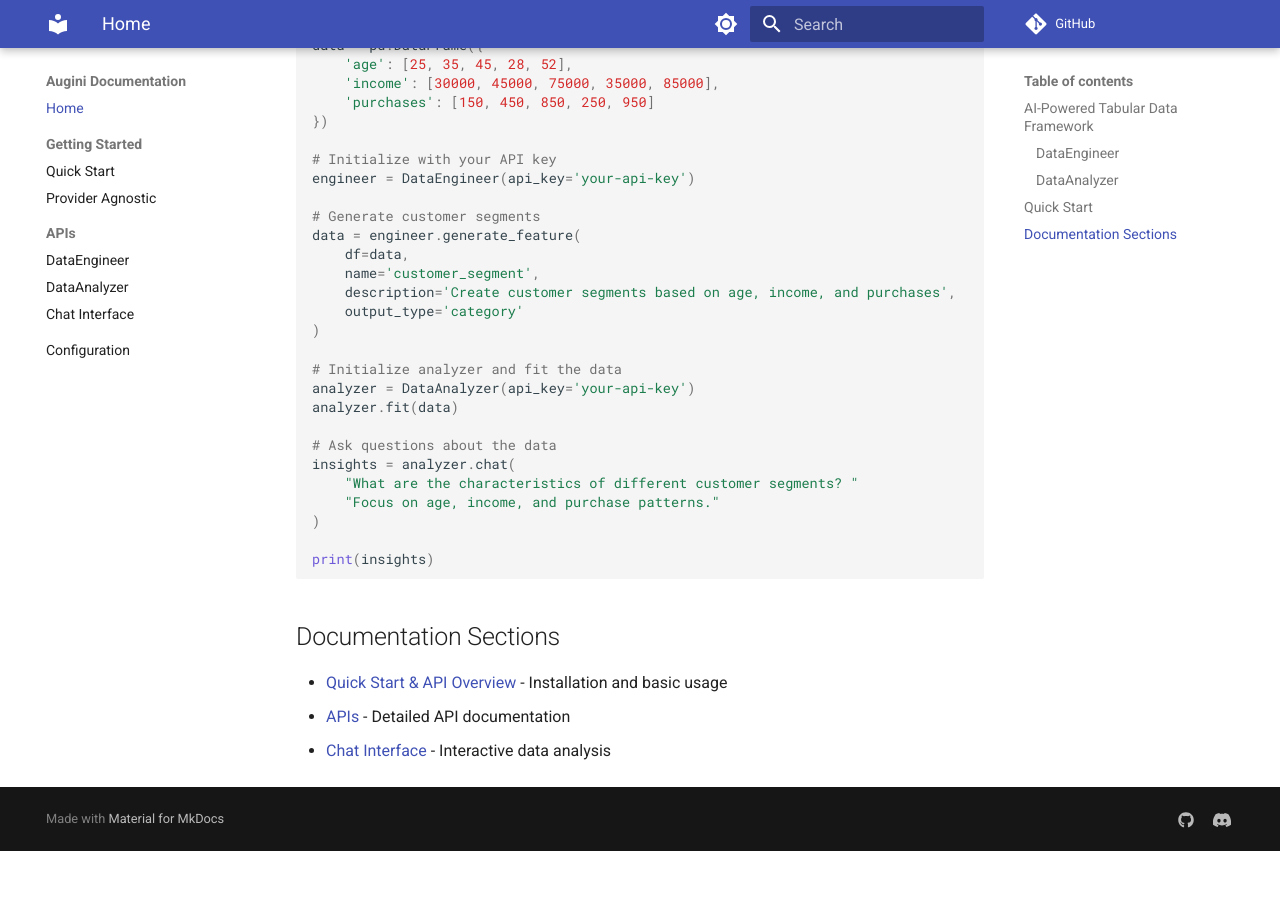
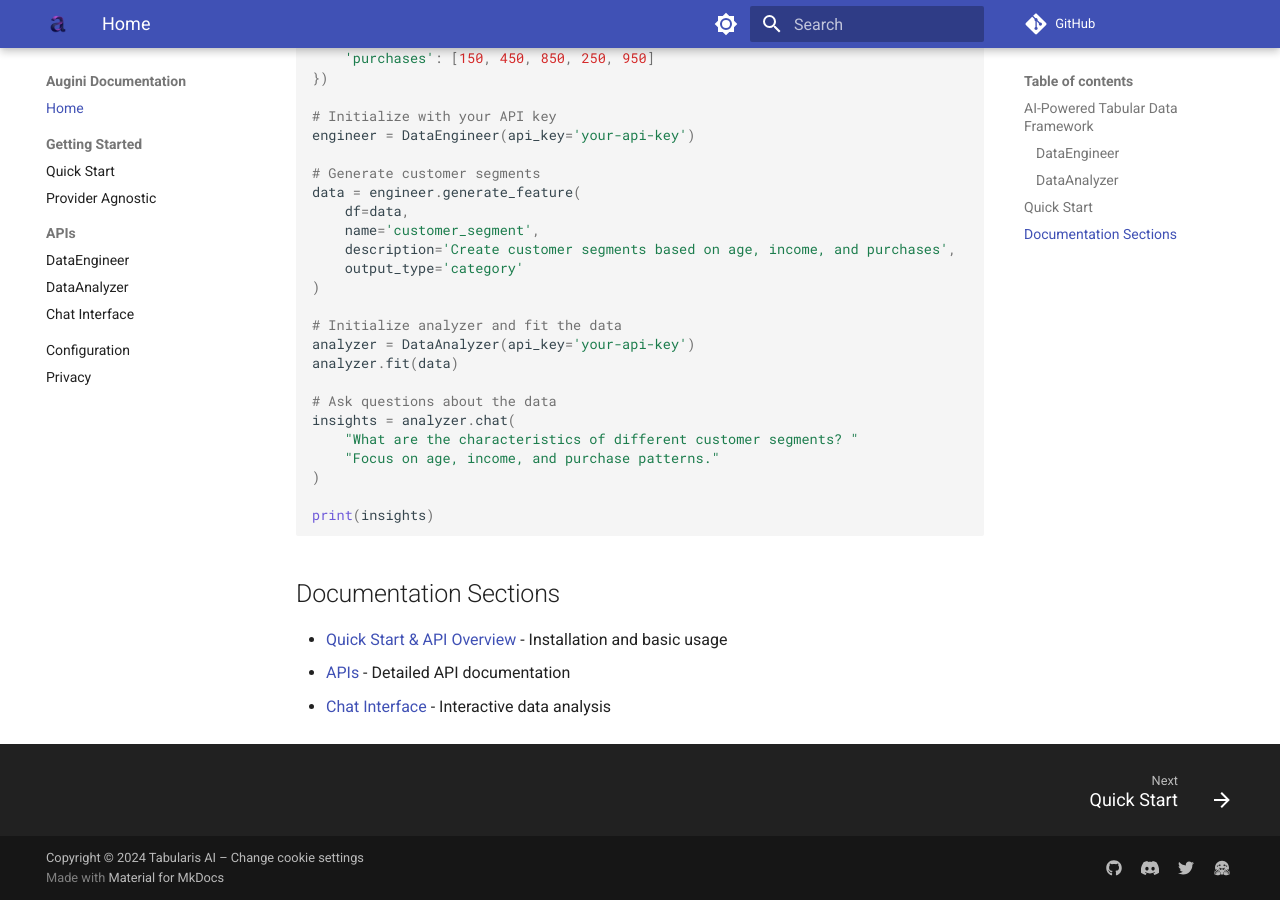
Before and after one commit to tabularis-ai/augini, an MkDocs documentation site: the page built from docs/index.md, in a window 1280 px wide and 900 px high, scrolled down 973 px. Built offline with MkDocs 1.6.1 and Material for MkDocs 9.7.7, drawn with Linux system fonts in a browser that asks for light colours; comment, search, counter and statistics services are not loaded; before the commit the page ends 1824 px from its top, so only the background shows below that.

```diff
--- a/docs/index.md
+++ b/docs/index.md
@@ -4,11 +4,6 @@
   <img src="assets/images/logo_augini.png" alt="augini logo" width="200"/>
 </p>
 
-<div align="center">
-  <a href="https://discord.gg/sznxwdqBXj">
-    <img src="https://img.shields.io/badge/Discord-7289DA?&logo=discord&logoColor=white">
-  </a>
-</div>
 
 ## AI-Powered Tabular Data Framework
 
--- a/mkdocs.yml
+++ b/mkdocs.yml
@@ -5,14 +5,18 @@ repo_url: https://github.com/tabularis-ai/augini
 
 theme:
   name: material
+  logo: assets/images/logo_augini.png
+  favicon: assets/images/favicon.ico
   palette:
-    - scheme: default
+    - media: "(prefers-color-scheme: light)"
+      scheme: default
       primary: indigo
       accent: indigo
       toggle:
         icon: material/brightness-7
         name: Switch to dark mode
-    - scheme: slate
+    - media: "(prefers-color-scheme: dark)"
+      scheme: slate
       primary: indigo
       accent: indigo
       toggle:
@@ -24,9 +28,13 @@ theme:
     - navigation.sections
     - navigation.expand
     - navigation.top
+    - navigation.footer
     - search.suggest
     - search.highlight
     - content.code.copy
+    - content.code.annotate
+    - content.tabs.link
+    - announce.dismiss
 
 nav:
   - Home: index.md
@@ -38,12 +46,15 @@ nav:
     - DataAnalyzer: data-analyzer.md
     - Chat Interface: chat.md
   - Configuration: configuration.md
+  - Privacy: privacy.md
 
 markdown_extensions:
   - admonition
-  - codehilite
+  - attr_list
+  - def_list
   - footnotes
   - meta
+  - md_in_html
   - toc:
       permalink: true
   - pymdownx.highlight:
@@ -53,13 +64,41 @@ markdown_extensions:
   - pymdownx.superfences
   - pymdownx.tabbed:
       alternate_style: true
+  - pymdownx.emoji:
+      emoji_index: !!python/name:material.extensions.emoji.twemoji
+      emoji_generator: !!python/name:material.extensions.emoji.to_svg
 
 plugins:
   - search
 
 extra:
+  analytics:
+    provider: google
+    property: !ENV GOOGLE_ANALYTICS_KEY
+  consent:
+    title: Cookie consent
+    description: >-
+      We use cookies to recognize your repeated visits and preferences, as well
+      as to measure the effectiveness of our documentation and whether users
+      find what they're searching for. With your consent, you're helping us to
+      make our documentation better.
+    actions:
+      - accept
+      - reject
+      - manage
   social:
     - icon: fontawesome/brands/github
       link: https://github.com/tabularis-ai/augini
     - icon: fontawesome/brands/discord
       link: https://discord.gg/sznxwdqBXj
+    - icon: fontawesome/brands/twitter
+      link: https://x.com/tabularis_ai
+    - icon: simple/huggingface
+      link: https://huggingface.co/tabularisai
+
+extra_css:
+  - stylesheets/extra.css
+
+copyright: >
+  Copyright &copy; 2024 Tabularis AI –
+  <a href="#__consent">Change cookie settings</a>
```
